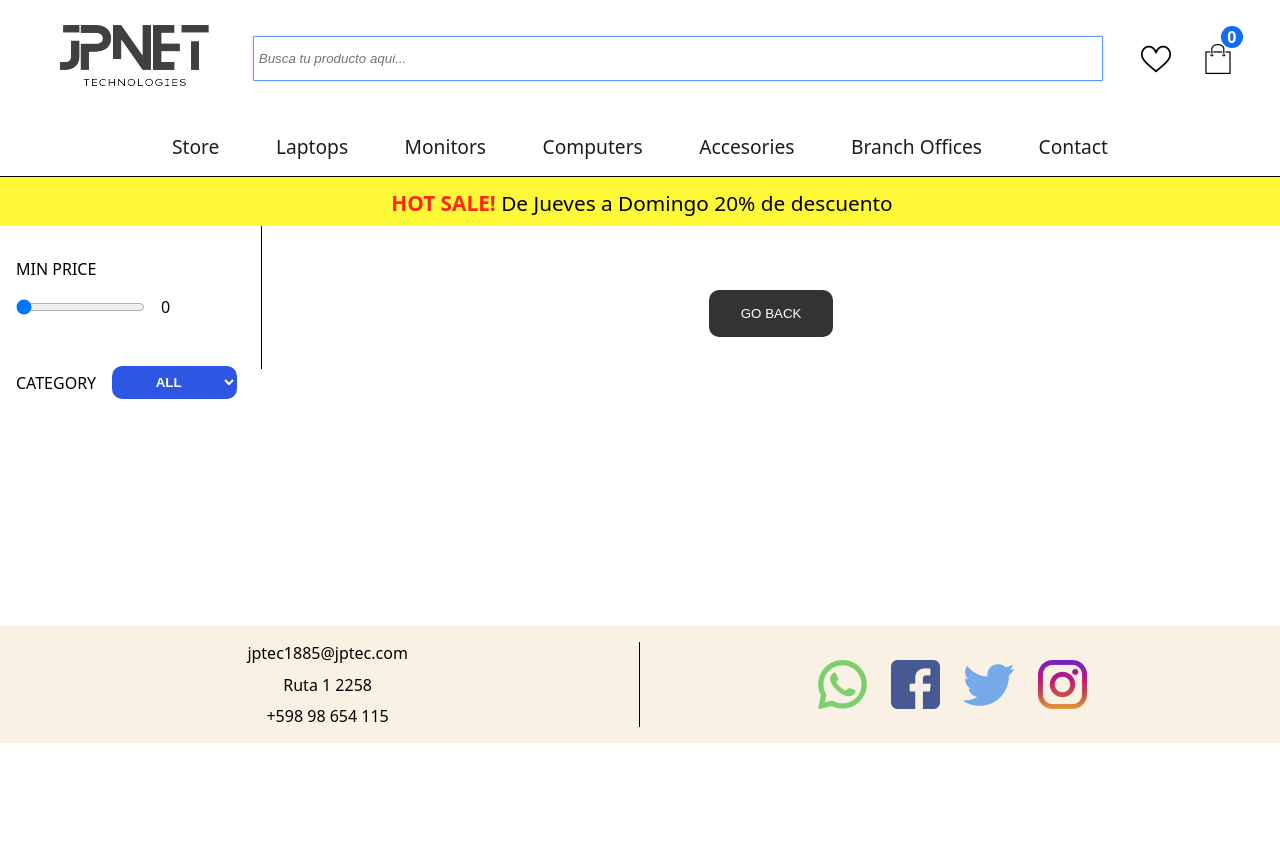
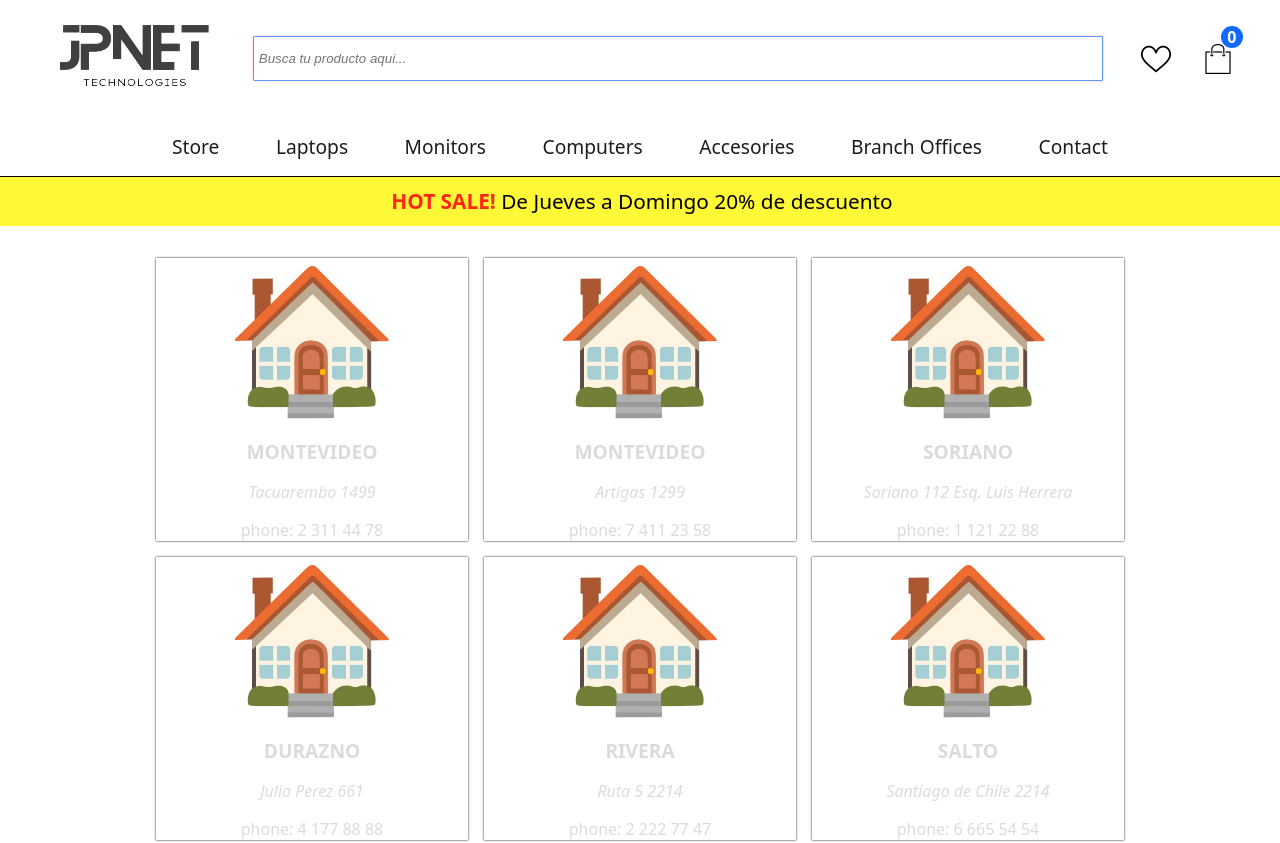
Before and after one commit to JonathanP-dev/jptec, a React (Create React App) app: page /branchs in a window 1280 px wide. Shown: the top 843 px of the page. Before the commit the page ends 800 px from the top, so only its background shows below. Built offline with nearby package versions, Linux system fonts and the light colour scheme.

Commit message:
Branch page added

```diff
--- /dev/null
+++ b/src/components/branch/Branch.css
@@ -0,0 +1,16 @@
+.branch {
+  display: flex;
+  flex-direction: column;
+  gap: 1rem;
+  align-items: center;
+  box-shadow: 0 0 2px black;
+}
+
+.branch-img {
+  width: 100%;
+}
+
+.branch-dpt {
+  font-size: 1.2rem;
+  text-transform: uppercase;
+}
--- /dev/null
+++ b/src/components/branch/Branch.jsx
@@ -0,0 +1,13 @@
+import './Branch.css'
+
+export function Branch ({data}) {
+  const {address, department, image, phone} = data
+  return (
+    <section className='branch'>
+      <img className='branch-img' src={`${image}.jpg`} alt={`Pic of the ${department} branch`} />
+      <strong className='branch-dpt'>{department}</strong>
+      <address className='branch-address'>{address}</address>
+      <span className='branch-phone'>phone: {phone}</span>
+    </section>
+  )
+}
--- /dev/null
+++ b/src/components/branchListContainer/BranchListContainer.css
@@ -0,0 +1,8 @@
+.branch-list-container {
+  width: 90%;
+  display: grid;
+  grid-template-columns: repeat(auto-fit, minmax(250px, 1fr));
+  gap: 1rem;
+  padding: 2rem 1rem;
+  max-width: 1000px;
+}
--- /dev/null
+++ b/src/components/branchListContainer/BranchListContainer.jsx
@@ -0,0 +1,18 @@
+import { BRANCHS } from '../../variables'
+import { Branch } from '../branch/Branch'
+import './BranchListContainer.css'
+
+export function BranchListContainer () {
+
+  const branchs = BRANCHS
+  return (
+    <main>
+      <ul className='branch-list-container'>
+        {branchs.map(branch => {
+          return <Branch key={branch.id} data={{...branch}} />
+        })}
+      </ul>
+    </main>
+  )
+
+}
--- a/src/routes/Rutas.jsx
+++ b/src/routes/Rutas.jsx
@@ -6,6 +6,7 @@ import { FeaturedProducts } from '../components/featuredProducts/FeaturedProducs
 import { ItemDetail } from '../components/itemDetail/ItemDetail';
 import { Footer } from '../components/footer/Footer';
 import { Contact } from '../components/contact/Contact';
+import { BranchListContainer } from '../components/branchListContainer/BranchListContainer';
 
 
 export function Rutas () {
@@ -20,6 +21,7 @@ export function Rutas () {
         <Route path='/favorites' element={<ItemListContainer favorites/>}/>
         <Route path='/:category' element={<ItemListContainer />}/>
         <Route path='/contact' element={<Contact />}/>
+        <Route path='/branchs' element={<BranchListContainer />}/>
       </Routes>
       <Footer />
     </BrowserRouter>
--- a/src/variables.js
+++ b/src/variables.js
@@ -1,5 +1,50 @@
 // export const API_PRODUCTS_URL = `https://fakestoreapi.com/products`
 export const API_PRODUCTS_URL = `https://api.escuelajs.co/api/v1/products`
+
+export const BRANCHS = [
+  {
+    id: 1,
+    department: 'Montevideo',
+    address: 'Tacuarembo 1499',
+    phone: '2 311 44 78',
+    image: 'branch'
+  },
+  {
+    id: 2,
+    department: 'Montevideo',
+    address: 'Artigas 1299',
+    phone: '7 411 23 58',
+    image: 'branch'
+  },
+  {
+    id: 3,
+    department: 'Soriano',
+    address: 'Soriano 112 Esq. Luis Herrera',
+    phone: '1 121 22 88',
+    image: 'branch'
+  },
+  {
+    id: 4,
+    department: 'Durazno',
+    address: 'Julio Perez 661',
+    phone: '4 177 88 88',
+    image: 'branch'
+  },
+  {
+    id: 5,
+    department: 'Rivera',
+    address: 'Ruta 5 2214',
+    phone: '2 222 77 47',
+    image: 'branch'
+  },
+  {
+    id: 6,
+    department: 'Salto',
+    address: 'Santiago de Chile 2214',
+    phone: '6 665 54 54',
+    image: 'branch'
+  }
+]
 
 export const PRODUCTS = [
   {
```
Also changed, not shown: public/branch.jpg (added).
